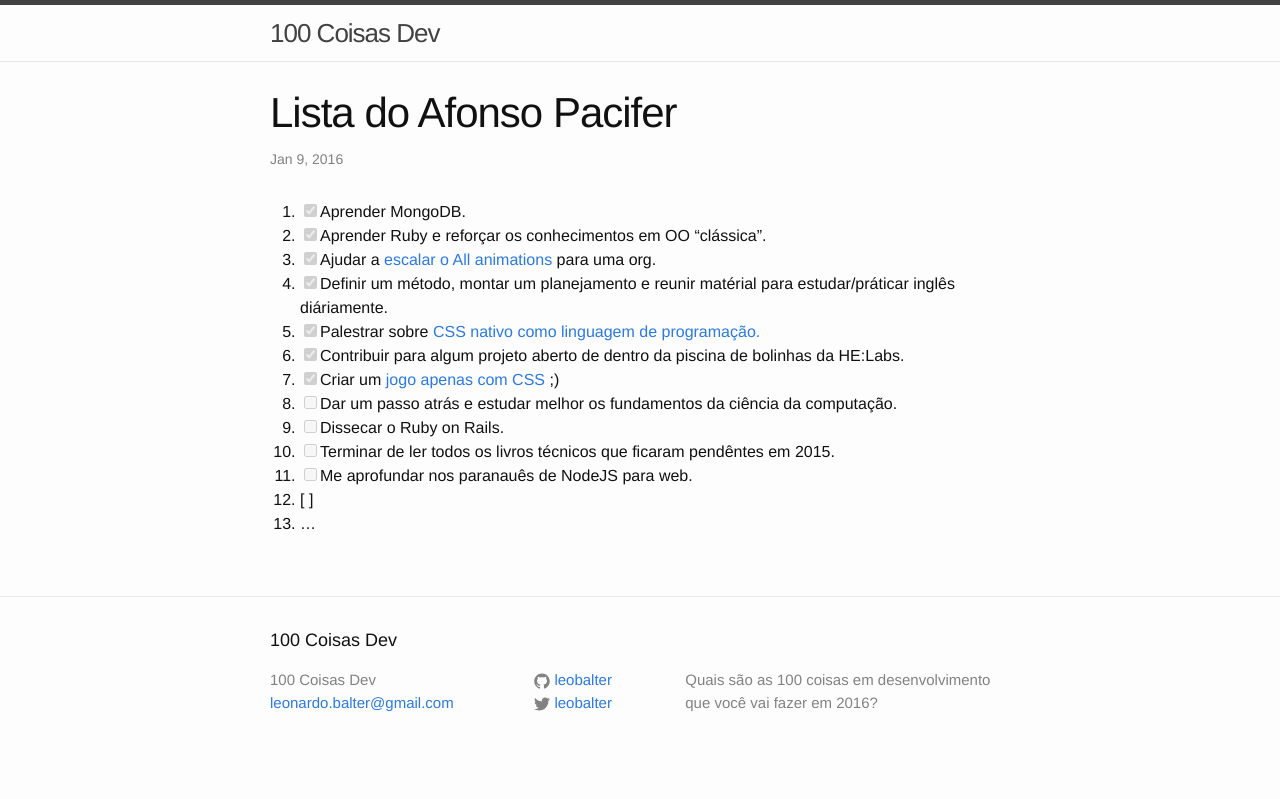
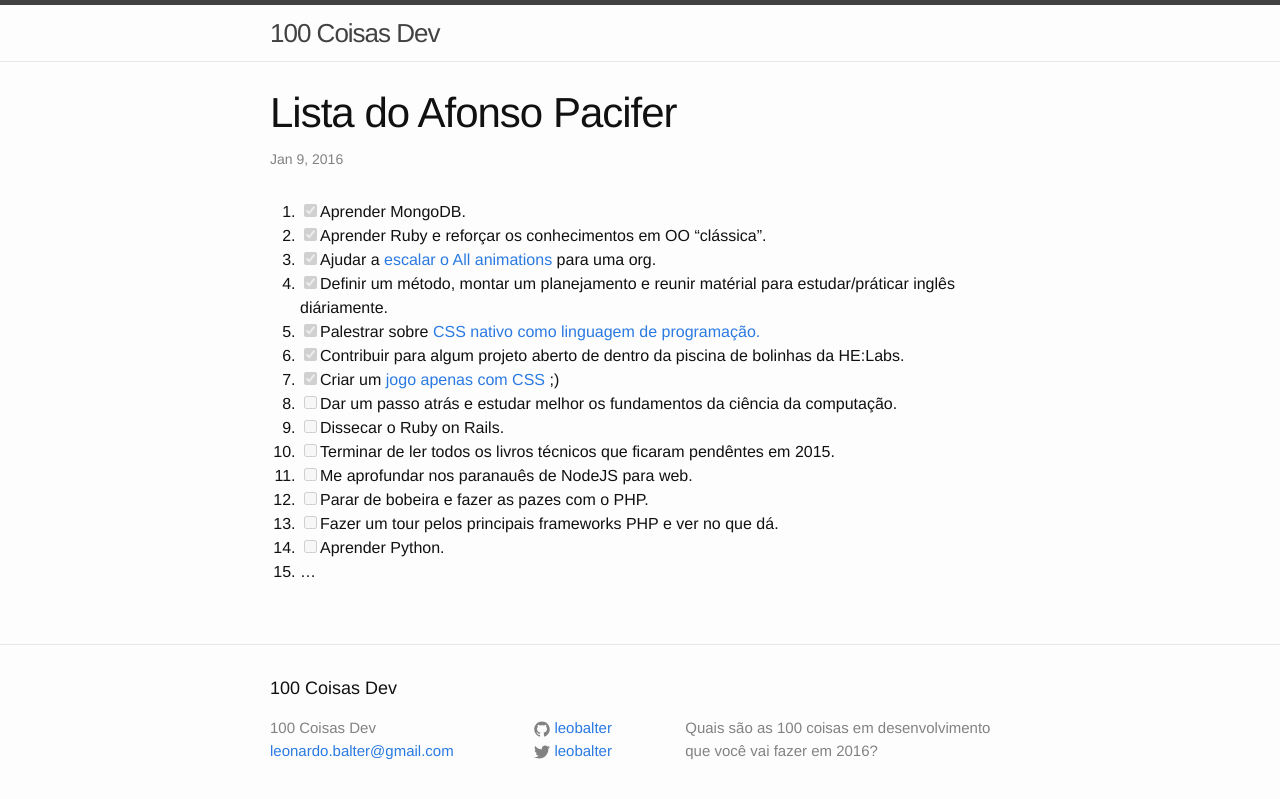
Before and after one commit to leobalter/100-coisas-dev, a Jekyll site: the page built from _posts/listas/2016-01-09-afonso-pacifer.markdown, in a window 1280 px wide. Shown: the top 799 px of the page. Built offline with Jekyll 4.4.1, drawn with Linux system fonts in a browser that asks for light colours.

Commit message:
Coisas legais adicionadas na lista do Afonso

```diff
--- a/_posts/listas/2016-01-09-afonso-pacifer.markdown
+++ b/_posts/listas/2016-01-09-afonso-pacifer.markdown
@@ -16,5 +16,7 @@ categories: listas
 1. [ ] Dissecar o Ruby on Rails.
 1. [ ] Terminar de ler todos os livros técnicos que ficaram pendêntes em 2015.
 1. [ ] Me aprofundar nos paranauês de NodeJS para web.
-1. [ ]
+1. [ ] Parar de bobeira e fazer as pazes com o PHP.
+1. [ ] Fazer um tour pelos principais frameworks PHP e ver no que dá.
+1. [ ] Aprender Python.
 1. ...
```
